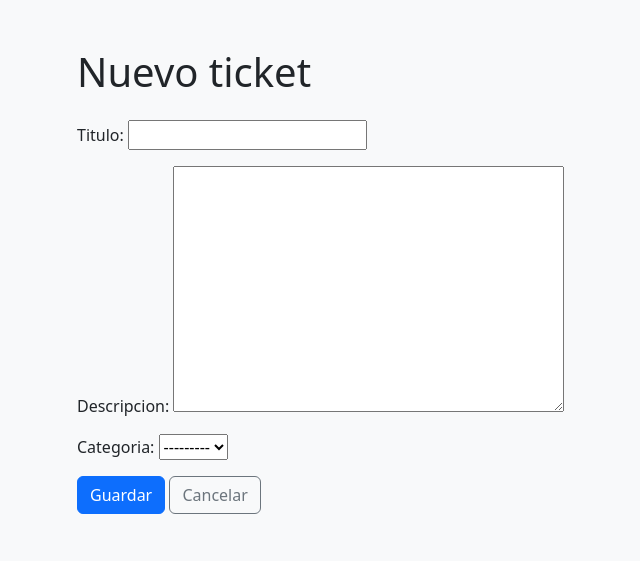
After one commit to gerargram2006/Sistema-tickets-django, a Django app: page /nuevo/ in a window 1280 px wide. The commit adds this page. Shown: the top 561 px of the page, without its empty margins (275-915 px from the left). Run offline with Django 5.2, Linux system fonts and the light colour scheme; data that the repository does not hold is empty.

Commit message:
feat: Categorias y formulario de tickets

```diff
--- a/tickets/admin.py
+++ b/tickets/admin.py
@@ -1,6 +1,7 @@
 from django.contrib import admin
-from .models import Ticket, Usuario, Articulo
+from .models import Ticket, Usuario, Articulo, Categoria
 
 admin.site.register(Ticket)
 admin.site.register(Usuario)
 admin.site.register(Articulo)
+admin.site.register(Categoria)
--- /dev/null
+++ b/tickets/forms.py
@@ -0,0 +1,8 @@
+from django import forms
+from .models import Ticket
+
+
+class TicketForm(forms.ModelForm):
+    class Meta:
+        model = Ticket
+        fields = ["titulo", "descripcion", "categoria"]
--- a/tickets/models.py
+++ b/tickets/models.py
@@ -8,6 +8,11 @@ class Usuario(models.Model):
     def __str__(self):
         return self.nombre
 
+class Categoria(models.Model):
+    nombre = models.CharField(max_length=100)
+
+    def __str__(self):
+        return self.nombre
 
 class Ticket(models.Model):
     titulo = models.CharField(max_length=200)
@@ -16,10 +21,12 @@ class Ticket(models.Model):
     agente_asignado = models.ForeignKey(
         Usuario, null=True, blank=True, on_delete=models.SET_NULL
     )
+    categoria = models.ForeignKey(
+        Categoria, null=True, blank=True, on_delete=models.SET_NULL
+    )
 
     def __str__(self):
         return f"[{self.pk}] {self.titulo} - {self.estado}"
-
 
 class Articulo(models.Model):
     titulo = models.CharField(max_length=150, unique=True)
--- a/tickets/templates/tickets/detalle.html
+++ b/tickets/templates/tickets/detalle.html
@@ -18,7 +18,7 @@
     </div>
 
     <a href="{% url 'lista_tickets' %}" class="btn btn-outline-secondary mt-4">&larr; Volver a la cola</a>
-
+    <a href="{% url 'editar_ticket_form' ticket.id %}" class="btn btn-outline-primary mt-4">Editar</a>
 </div>
 </body>
 </html>
--- /dev/null
+++ b/tickets/templates/tickets/form_ticket.html
@@ -0,0 +1,19 @@
+<!DOCTYPE html>
+<html lang="es">
+<head>
+    <meta charset="UTF-8">
+    <title>{{ titulo_pagina }}</title>
+    <link href="https://cdn.jsdelivr.net/npm/bootstrap@5.3.3/dist/css/bootstrap.min.css" rel="stylesheet">
+</head>
+<body class="bg-light">
+<div class="container py-5" style="max-width: 600px;">
+    <h1 class="mb-4">{{ titulo_pagina }}</h1>
+    <form method="post">
+        {% csrf_token %}
+        {{ form.as_p }}
+        <button type="submit" class="btn btn-primary">Guardar</button>
+        <a href="{% url 'lista_tickets' %}" class="btn btn-outline-secondary">Cancelar</a>
+    </form>
+</div>
+</body>
+</html>
--- a/tickets/templates/tickets/lista.html
+++ b/tickets/templates/tickets/lista.html
@@ -9,6 +9,7 @@
 <div class="container py-5" style="max-width: 700px;">
 
     <h1 class="mb-4">Turnos de Atención <span class="text-muted fs-4">({{ estado_actual|title }})</span></h1>
+    <a href="{% url 'crear_ticket_form' %}" class="btn btn-success mb-3">+ Nuevo ticket</a>
 
     <div class="mb-4" style="max-width: 250px;">
         <label for="filtro-estado" class="form-label text-secondary">Filtrar por estado:</label>
--- a/tickets/urls.py
+++ b/tickets/urls.py
@@ -4,4 +4,6 @@ from . import views
 urlpatterns = [
     path('', views.lista_tickets, name='lista_tickets'),
     path('<int:ticket_id>/', views.detalle_ticket, name='detalle_ticket'),
+    path('nuevo/', views.crear_ticket_form, name='crear_ticket_form'),
+    path('<int:ticket_id>/editar/', views.editar_ticket_form, name='editar_ticket_form'),
 ]
--- a/tickets/views.py
+++ b/tickets/views.py
@@ -1,6 +1,7 @@
-from django.shortcuts import render, get_object_or_404
+from django.shortcuts import render, get_object_or_404, redirect
 from .models import Ticket, Articulo
 from .cola import ColaCircular
+from .forms import TicketForm
 
 def buscar_articulo(titulo_buscado):
     # Se obtienen todos los artículos y se ordenan alfabéticamente
@@ -52,3 +53,25 @@ def lista_tickets(request):
 def detalle_ticket(request, ticket_id):
     ticket = get_object_or_404(Ticket, id=ticket_id)
     return render(request, 'tickets/detalle.html', {'ticket': ticket})
+
+def crear_ticket_form(request):
+    if request.method == "POST":
+        form = TicketForm(request.POST)
+        if form.is_valid():
+            form.save()
+            return redirect("lista_tickets")
+    else:
+        form = TicketForm()
+    return render(request, "tickets/form_ticket.html", {"form": form, "titulo_pagina": "Nuevo ticket"})
+
+
+def editar_ticket_form(request, ticket_id):
+    ticket = get_object_or_404(Ticket, id=ticket_id)
+    if request.method == "POST":
+        form = TicketForm(request.POST, instance=ticket)
+        if form.is_valid():
+            form.save()
+            return redirect("detalle_ticket", ticket_id=ticket.id)
+    else:
+        form = TicketForm(instance=ticket)
+    return render(request, "tickets/form_ticket.html", {"form": form, "titulo_pagina": "Editar ticket"})
```
Also changed, not shown: prueba_busqueda.py (added, +28 -0 lines), prueba_categorias.py (added, +21 -0 lines), tickets/categorias.py (added, +15 -0 lines), tickets/cola.py (line endings or trailing spaces), tickets/migrations/0005_categoria.py (added), tickets/migrations/0006_ticket_categoria.py (added).
